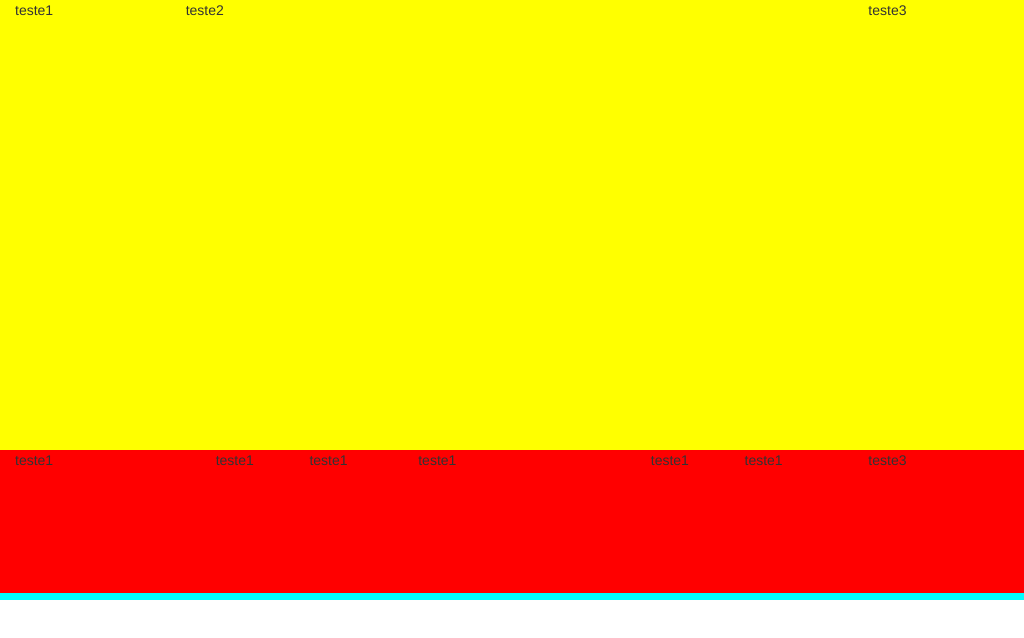
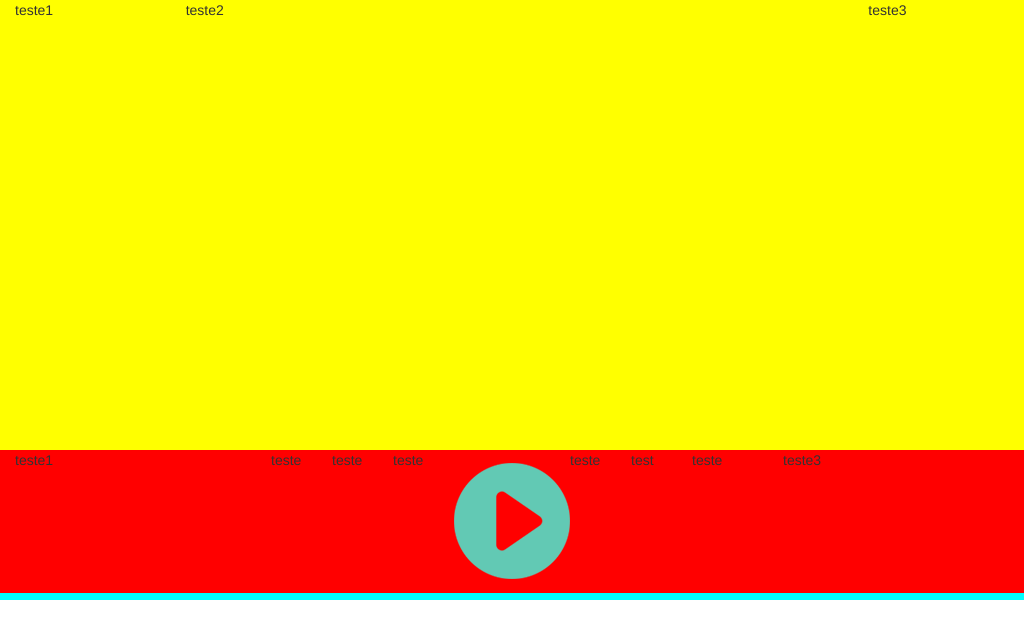
Before and after one commit to Edudjr/electron-player, an Electron app: page views/index.html in a window 1024 px wide. Drawn offline with nearby package versions, Linux system fonts and the light colour scheme; no server answers.

Commit message:
Added play icon

```diff
--- a/views/index.html
+++ b/views/index.html
@@ -38,6 +38,9 @@
 				background-color: aqua;
 			}
 
+			#player-container{
+				display: flex;
+			}
 			.fill-parent-height{
 				height: 100%;
 			}
@@ -46,9 +49,30 @@
 				background-color: gray;
 			}
 
-			#bottom-main-row header{
+			#next-button img {
+			    position: absolute;
+			    top: 0;
+			    bottom: 0;
+			    left: 0;
+			    right: 0;
+			    margin: auto;
+			}
 
+			.play-button-element{
+				width: 25%;
+				text-align: center;
 			}
+
+			.side-nav-element{
+				width: inherit;
+			}
+
+			.img_thumb{
+				display:flex;
+				align-items:center;
+				justify-content:center;
+			}
+
 		</style>
 	</head>
 	<body>
@@ -62,19 +86,33 @@
 			<div id="bottom-main-row" class="row">
 				<div class="col-md-12 fill-parent-height">
 					<div class="row upper-row">
-						<div class="col-md-2 fill-parent-height">teste1</div>
-						<div class="col-md-8 fill-parent-height">
-							<div class="col-md-4 fill-parent-height">
-								<div class="col-md-6 fill-parent-height">teste1</div>
-								<div class="col-md-6 fill-parent-height">teste1</div>
+						<div class="col-md-3 fill-parent-height">teste1</div>
+						<div id="player-container" class="col-md-6 fill-parent-height">
+							<div class="side-nav-element fill-parent-height">
+								teste
 							</div>
-							<div class="col-md-4 fill-parent-height">teste1</div>
-							<div class="col-md-4 fill-parent-height">
-								<div class="col-md-6 fill-parent-height">teste1</div>
-								<div class="col-md-6 fill-parent-height">teste1</div>
+							<div class="side-nav-element fill-parent-height">
+								teste
+							</div>
+							<div class="side-nav-element fill-parent-height">
+								teste
+							</div>
+							<div class="img_thumb play-button-element fill-parent">
+							    <a class="images_class" href="http://i.imgur.com/2FMLuSn.jpg" rel="images">
+							       <img src="../media/play.png"/>
+							    </a>
+							</div>
+							<div class="side-nav-element fill-parent-height">
+								teste
+							</div>
+							<div class="side-nav-element fill-parent-height">
+								test
+							</div>
+							<div class="side-nav-element fill-parent-height">
+								teste
 							</div>
 						</div>
-						<div class="col-md-2 fill-parent-height">teste3</div>
+						<div class="col-md-3 fill-parent-height">teste3</div>
 					</div>
 					<div class="row bottom-row">
 						<div class="col-md-12 fill-parent-height"></div>
```
Also changed, not shown: media/next.png (added), media/play.png (added).
